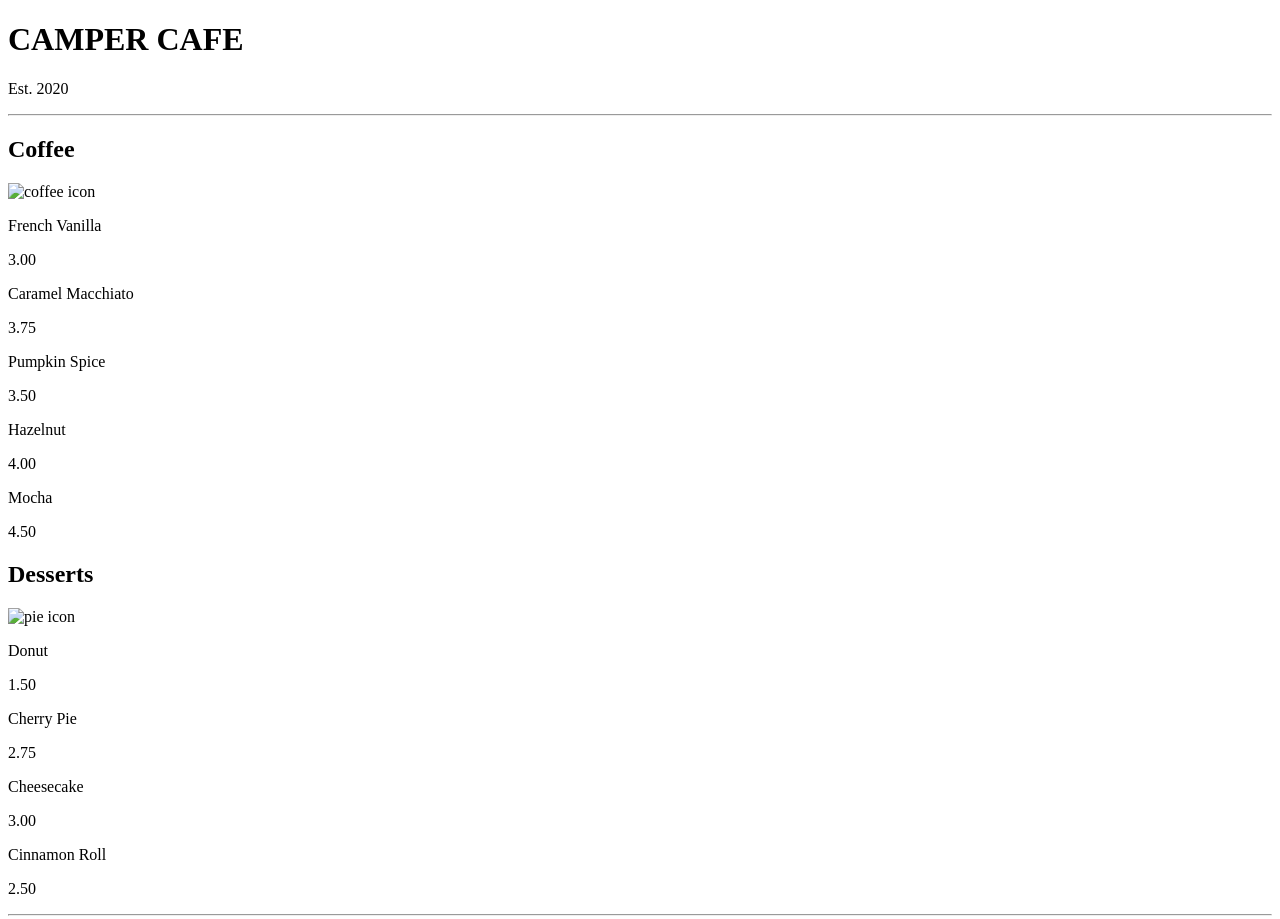
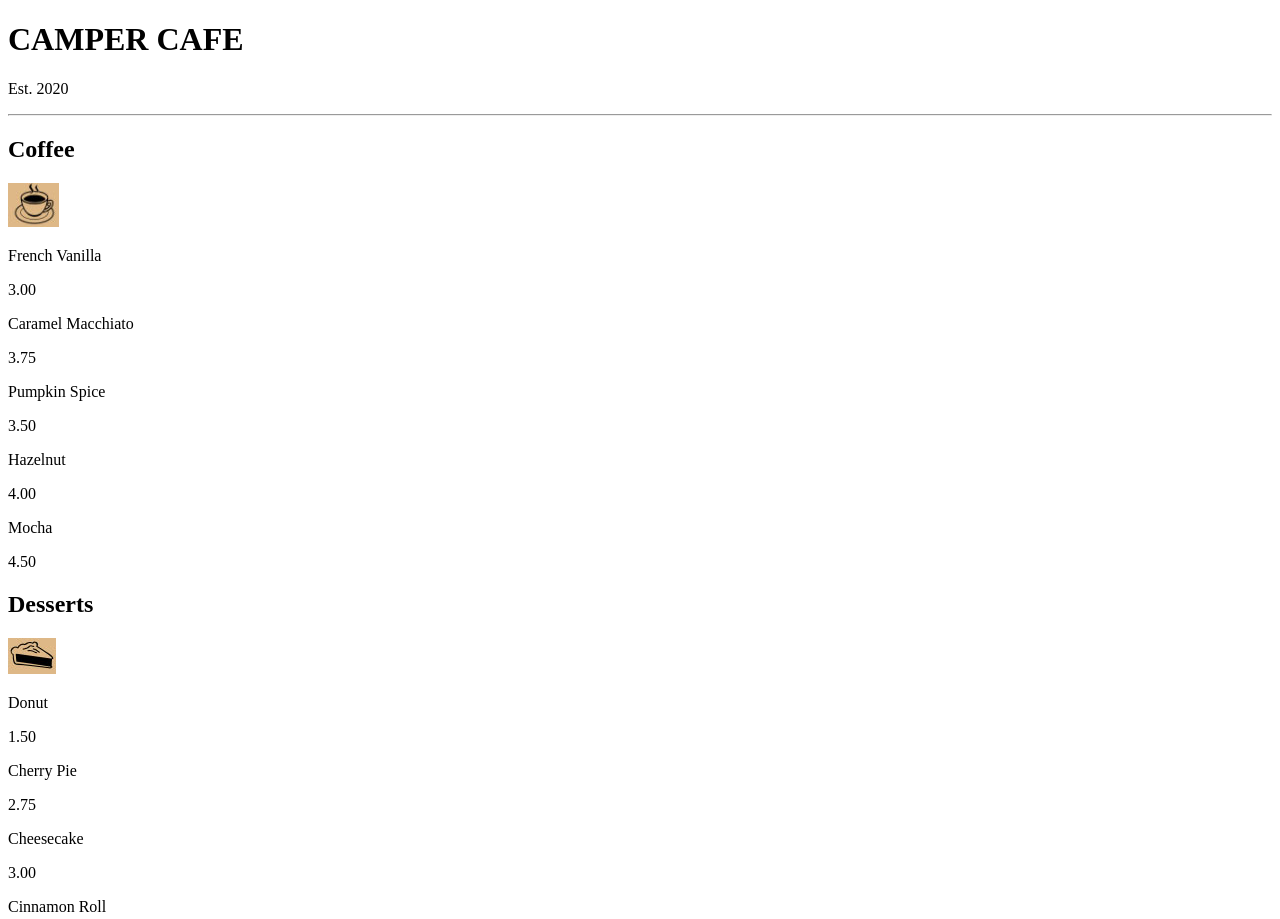
Before and after one commit to Divyanshu0812/geekster-fs15-Camper_Cafe, a plain HTML site: page index.html in a window 1280 px wide. Shown: the top 919 px of the page. Drawn offline with Linux system fonts and the light colour scheme.

Commit message:
Camper Cafe

```diff
--- a/index.html
+++ b/index.html
@@ -4,7 +4,7 @@
     <meta charset="UTF-8">
     <meta name="viewport" content="width=device-width, initial-scale=1.0">
     <title>Document</title>
-    <link rel="stylesheet" type="text/css" href="/New folder/index.css">
+    <link rel="stylesheet" type="text/css" href="index.css">
 </head>
 <body>
     <div class="menu">
@@ -16,7 +16,7 @@
         <main>
           <section>
             <h2>Coffee</h2>
-            <img src="/New folder/coffee.jpg" alt="coffee icon">
+            <img src="coffee.jpg" alt="coffee icon">
             <article class="item">
               <p class="flavor">French Vanilla</p><p class="price">3.00</p>
             </article>
@@ -35,7 +35,7 @@
           </section>
           <section>
             <h2>Desserts</h2>
-            <img src="/New folder/pie.jpg" alt="pie icon">
+            <img src="pie.jpg" alt="pie icon">
             <article class="item">
               <p class="dessert">Donut</p><p class="price">1.50</p>
             </article>
```
